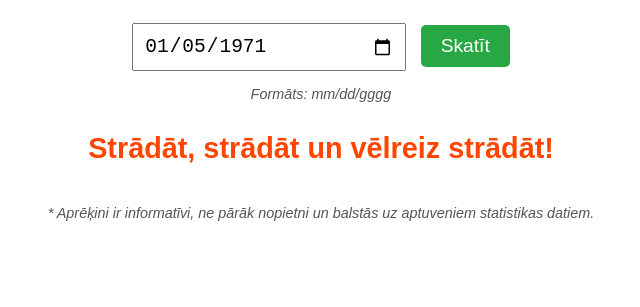
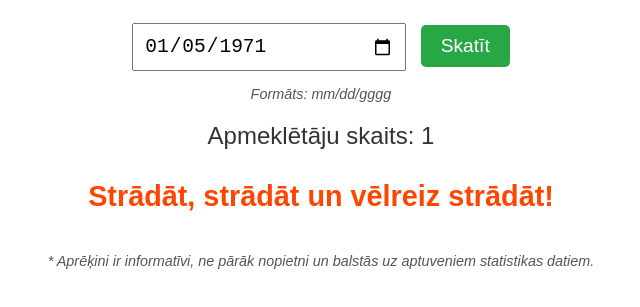
Before and after one commit to ivokuskis/kuskis.id, a plain HTML site: page index.html in a window 1280 px wide. Shown: the part 129-436 px from the top of the page, without its empty margins (319-959 px from the left). Drawn offline with Linux system fonts and the light colour scheme.

Commit message:
Update index.html

```diff
--- a/index.html
+++ b/index.html
@@ -11,7 +11,7 @@
             margin-top: 50px;
             background-color: white;
         }
-        #counter, #workdays, #vacation, #donor-days, #military-days, #sleep-time, #sick-days, #remaining-days {
+        #counter, #workdays, #vacation, #donor-days, #military-days, #sleep-time, #sick-days, #remaining-days, #visitor-counter {
             margin-top: 20px;
             font-size: 1.5em;
             color: #333;
@@ -93,19 +93,34 @@
     <div id="counter"></div>
     <div id="workdays"></div>
     <div id="vacation"></div>
-      <div id="remaining-days"></div>
-        <div id="sleep-time"></div>
+    <div id="remaining-days"></div>
+    <div id="sleep-time"></div>
     <div id="donor-days"></div>
     <div id="military-days"></div>
+    <div id="sick-days"></div>
 
-    <div id="sick-days"></div>
+    <!-- Apmeklētāju skaitītājs -->
+    <div id="visitor-counter"></div>
 
     <div id="motivational-text">Strādāt, strādāt un vēlreiz strādāt!</div>
     <div id="disclaimer">* Aprēķini ir informatīvi, ne pārāk nopietni un balstās uz aptuveniem statistikas datiem.</div>
 
     <script>
+        // Apmeklētāju skaitītāja funkcija
+        function updateVisitorCounter() {
+            let visitorCount = localStorage.getItem("visitorCount");
+            if (visitorCount === null) {
+                visitorCount = 0;  // Ja nav ieraksta, iestata 0
+            }
+            visitorCount++;  // Katram apmeklētājam palielina skaitu
+            localStorage.setItem("visitorCount", visitorCount);  // Saglabā apmeklētāju skaitu
+            document.getElementById("visitor-counter").innerText = `Apmeklētāju skaits: ${visitorCount}`;
+        }
 
+        // Izsaukt funkciju, lai atjauninātu apmeklētāju skaitītāju
+        updateVisitorCounter();
 
+        // Jūsu esošais kods sākas šeit
         const publicHolidays = [
             '2025-01-01', '2025-04-06', '2025-04-07', '2025-05-01',
             '2025-05-04', '2025-06-23', '2025-06-24', '2025-11-18',
@@ -205,27 +220,27 @@
 
                 // Atjauninām HTML elementus
                 document.getElementById("workdays").innerHTML =
-                    `Darba dienu skaits līdz pensijai: <b>${workdays}</b> darba dienas`;
+                    `Darba dienu skaits līdz pensijai: <b>${workdays}</b> darba dienas` ;
 
                 document.getElementById("vacation").innerHTML =
-                    `Vēl nopelnīsi atvaļinājumu : <b>${vacationDays}</b> darba dienas`;
+                    `Vēl nopelnīsi atvaļinājumu : <b>${vacationDays}</b> darba dienas` ;
 
                 document.getElementById("remaining-days").innerHTML =
-                    `Ja neslimo un nekas cits nenotiek, vēl jāstrādā: <b>${remainingWorkdays}</b> darba dienas līdz pensijai`;
+                    `Ja neslimo un nekas cits nenotiek, vēl jāstrādā: <b>${remainingWorkdays}</b> darba dienas līdz pensijai` ;
 
                 document.getElementById("sleep-time").innerHTML =
-                    `Paredzamās gulētās stundas: <b>${sleepHours}</b> <span class="icon icon-sleep">🛌</span>`;
+                    `Paredzamās gulētās stundas: <b>${sleepHours}</b> <span class="icon icon-sleep">🛌</span>` ;
 
                 document.getElementById("donor-days").innerHTML =
                     `Donoru brīvdienas, ja ziedosi asinis: <b>vīriešiem (6x gadā)- ${donorDaysMen}</b>, <b>sievietēm (4x gadā) - ${donorDaysWomen}</b>` +
-                    ` <a href="https://www.vadc.lv/donoriem/donora-pieteikums" target="_blank" class="button-link">Pieteikties</a>`;
+                    ` <a href="https://www.vadc.lv/donoriem/donora-pieteikums" target="_blank" class="button-link">Pieteikties</a>` ;
 
                 document.getElementById("military-days").innerHTML =
                     `Zemessardzes kolektīvās apmācībā dienas, ko kompensēs valsts darba devējam: <b>${militaryDays}</b>` +
-                    ` <a href="https://www.klustikaravirs.lv/pieteikties" target="_blank" class="button-link">Pieteikties</a>`;
+                    ` <a href="https://www.klustikaravirs.lv/pieteikties" target="_blank" class="button-link">Pieteikties</a>` ;
 
                 document.getElementById("sick-days").innerHTML =
-                    `Statistiski valsts apmaksātās slimības dienas: <b>${sickDays}</b> <span class="icon icon-medical">⛑️</span>`;
+                    `Statistiski valsts apmaksātās slimības dienas: <b>${sickDays}</b> <span class="icon icon-medical">⛑️</span>` ;
 
             }
 
```
